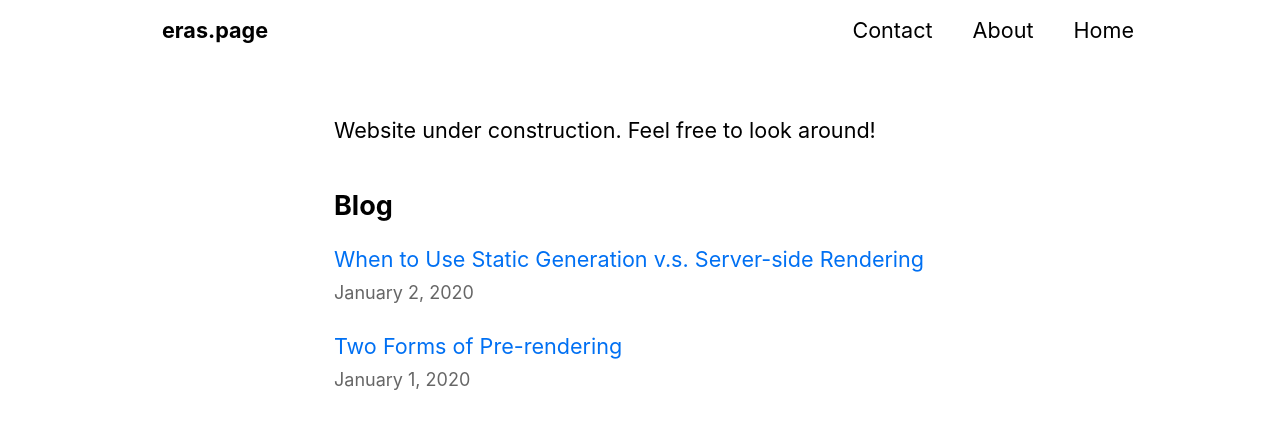
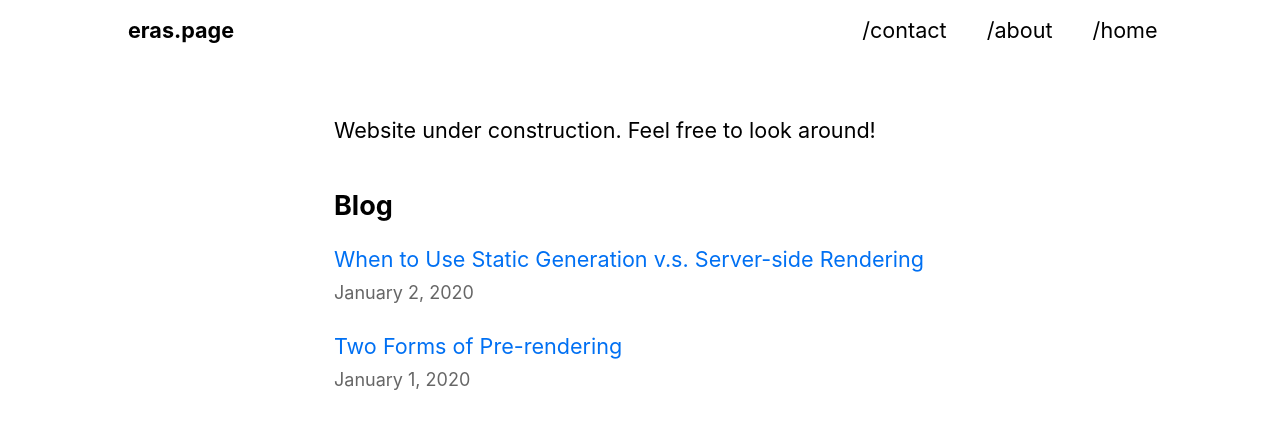
Before and after one commit to lucaseras/eras.page, a Next.js app: page / in a window 1280 px wide. Shown: the top 428 px of the page. Built offline with nearby package versions, Linux system fonts and the light colour scheme.

Commit message:
new names for titles

```diff
--- a/components/navbar.js
+++ b/components/navbar.js
@@ -4,17 +4,17 @@ import {useState} from 'react'
 
 const items = [
     {
-        title: "Home",
+        title: "/home",
         url: "#",
         cName: 'nav-links'
     },
     {
-        title: "About",
+        title: "/about",
         url: "about",
         cName: 'nav-links'
     },
     {
-        title: "Contact",
+        title: "/contact",
         url: "contact"
     }
 
--- a/components/navbar.module.css
+++ b/components/navbar.module.css
@@ -10,7 +10,7 @@
 
 .h1 {
     float: left;
-    margin: 0 0 0 9rem;
+    margin: 0 0 0 10%;
     font-size: 1.2rem;
     color: black;
     white-space: nowrap;
@@ -18,7 +18,7 @@
 }
 .ul {
     list-style: none;
-    margin: 0 7rem 0 0;
+    margin: 0 8% 0 0;
     padding: 0;
     overflow: hidden;
     top: 0;
```
